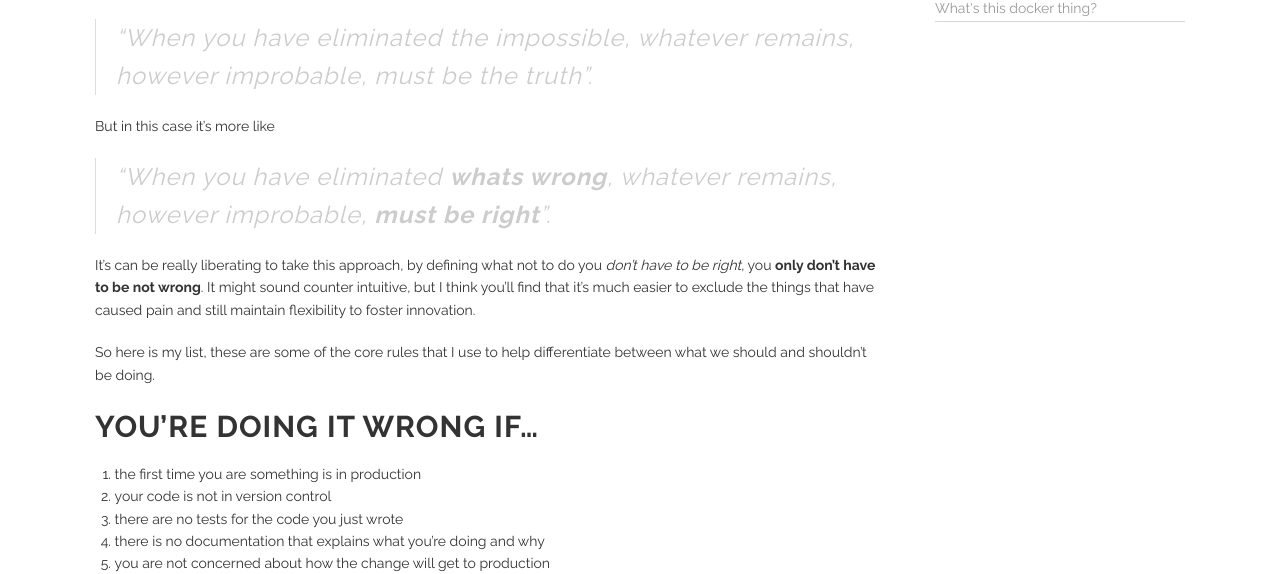
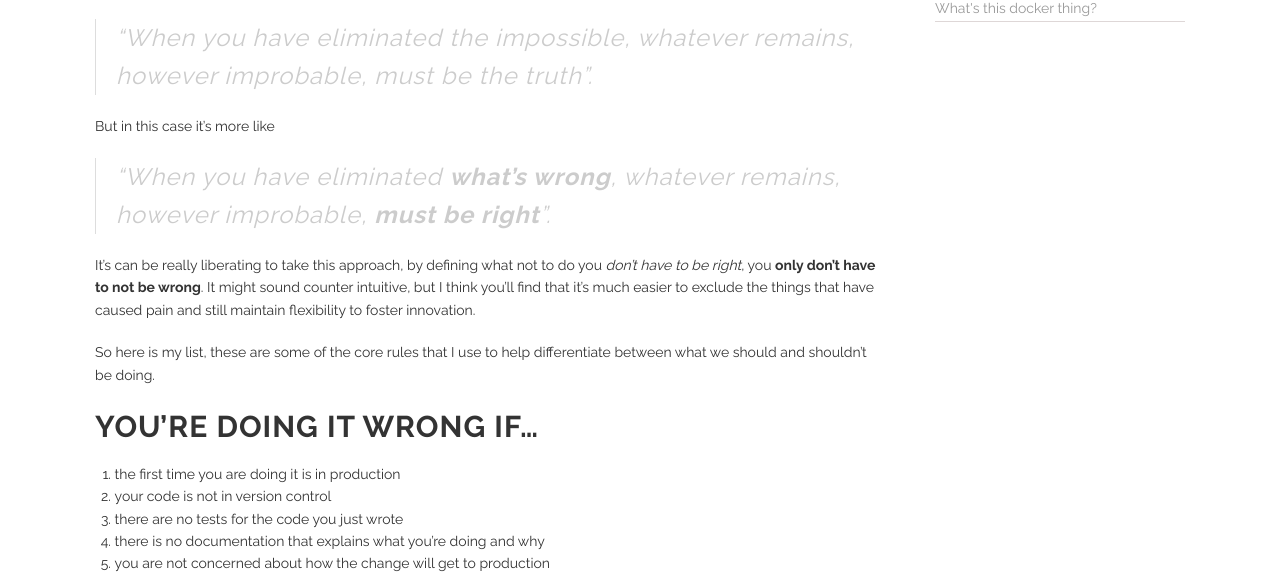
Before and after one commit to nonspecialist/cevoaustralia.github.io, a Jekyll site: the page built from _posts/2017-01-18-youre-doing-it-wrong-if.markdown, in a window 1280 px wide. Shown: the part 584-1158 px from the top of the page. Built offline with Jekyll 4.4.1, drawn with Linux system fonts in a browser that asks for light colours.

Commit message:
Updates thanks to @karel.

```diff
--- a/_posts/2017-01-18-youre-doing-it-wrong-if.markdown
+++ b/_posts/2017-01-18-youre-doing-it-wrong-if.markdown
@@ -1,7 +1,7 @@
 ---
 layout: post
 title:  "You're doing it wrong if..."
-description: When you have eliminated whats wrong, whatever remains, however improbable, must be right.
+description: When you have eliminated what's wrong, whatever remains, however improbable, must be right.
 twittercreator: stevemac
 date:   2017-01-18
 categories:
@@ -14,7 +14,7 @@
 excerpt:
     We are all looking to learn from our failures and make things better, but sometimes it better to communicate what is right by eliminating what is wrong.<br/>
     <br/>
-    <i>"When you have eliminated whats wrong, whatever remains, however improbable, must be right".</i>
+    <i>"When you have eliminated what's wrong, whatever remains, however improbable, must be right".</i>
 ---
 
 I've been around for a while, worked through different teams, across different industries and companies.
@@ -32,15 +32,15 @@
 
 But in this case it's more like
 
-> "When you have eliminated **whats wrong**, whatever remains, however improbable, **must be right**".
+> "When you have eliminated **what's wrong**, whatever remains, however improbable, **must be right**".
 
-It's can be really liberating to take this approach, by defining what not to do you _don't have to be right_, you __only don't have to be not wrong__.  It might sound counter intuitive, but I think you'll find that it's much easier to exclude the things that have caused pain and still maintain flexibility to foster innovation.
+It's can be really liberating to take this approach, by defining what not to do you _don't have to be right_, you __only don't have to not be wrong__.  It might sound counter intuitive, but I think you'll find that it's much easier to exclude the things that have caused pain and still maintain flexibility to foster innovation.
 
 So here is my list, these are some of the core rules that I use to help differentiate between what we should and shouldn't be doing.
 
 ## You're doing it wrong if...
 
-1. the first time you are something is in production
+1. the first time you are doing it is in production
 1. your code is not in version control
 1. there are no tests for the code you just wrote
 1. there is no documentation that explains what you're doing and why
```
